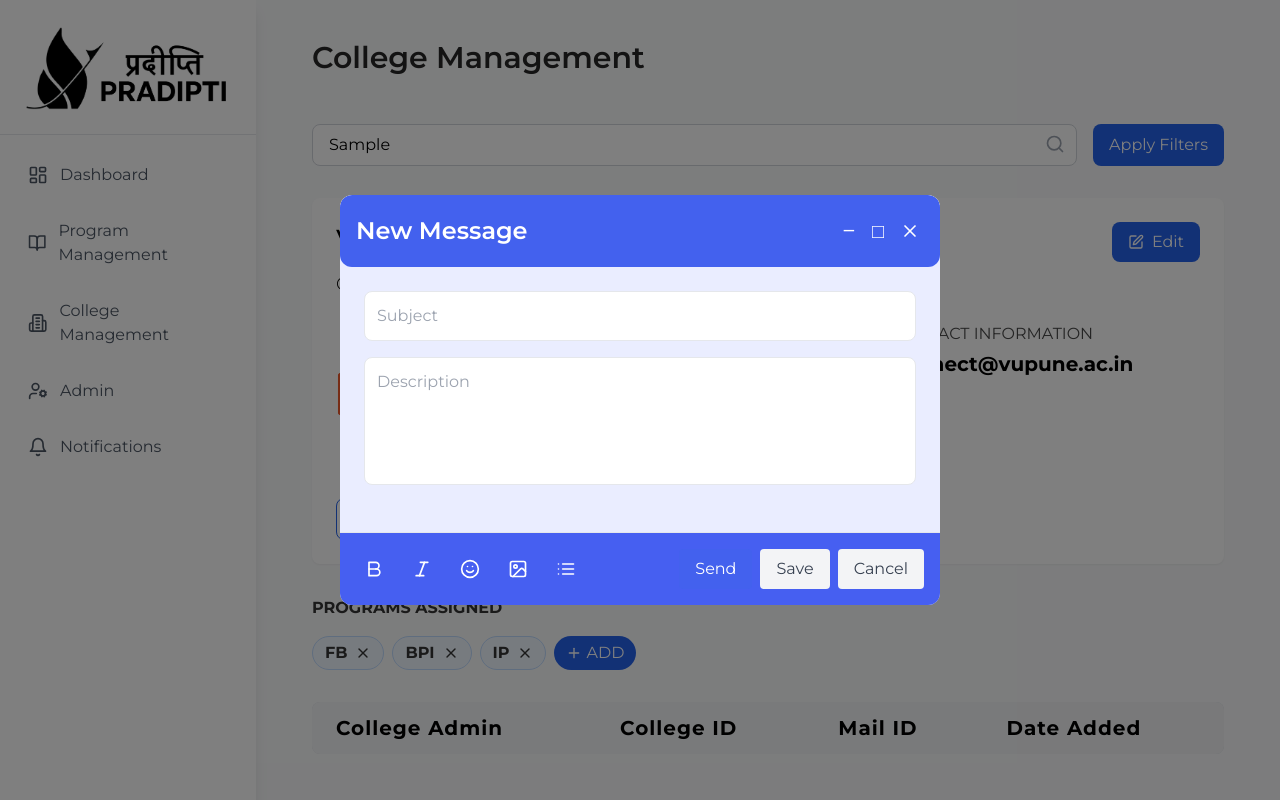
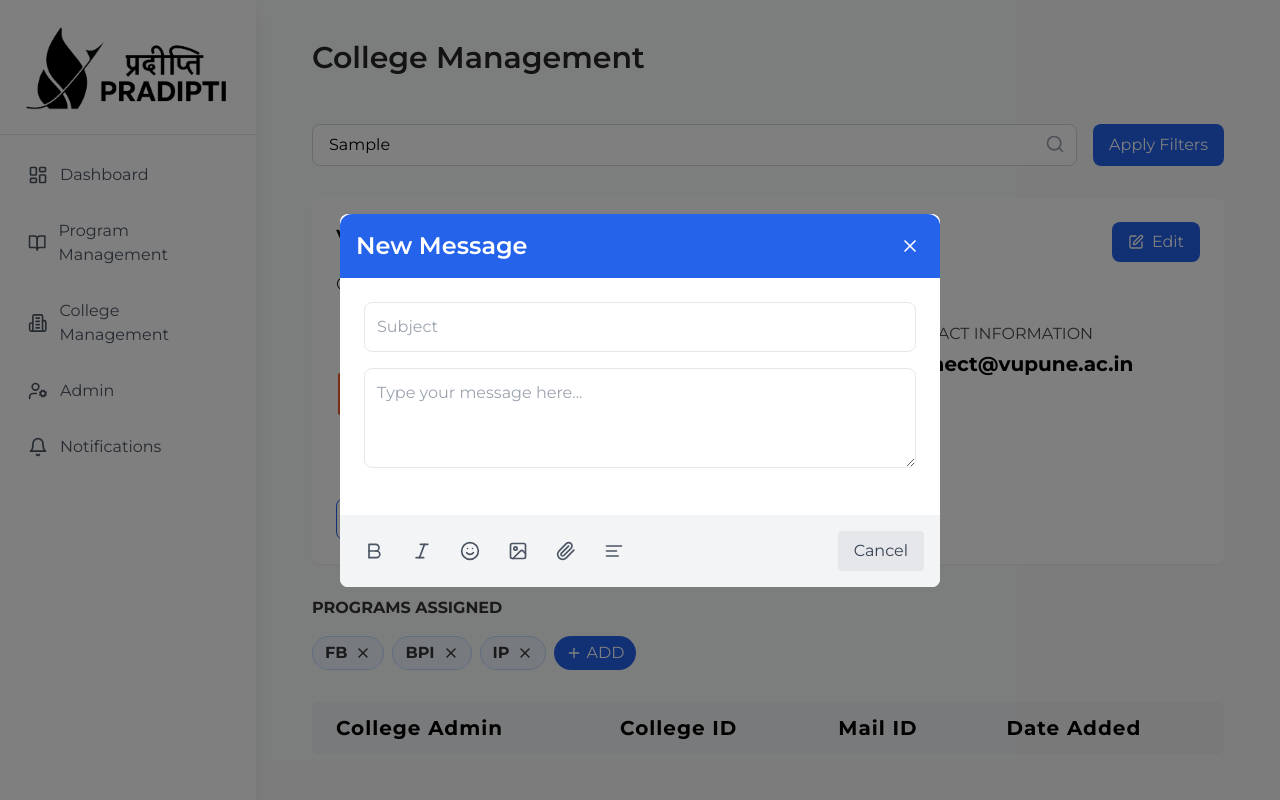
Before and after one commit to arya2004/Pradipti-Portal, a React (Vite) app in the folder client/: page /college-details/1 in a window 1280 px wide. Both pictures are taken after typing "Sample" into the empty fields and a click on the button "Send Notification". Shown: the top 800 px of the page. Built offline with nearby package versions, Linux system fonts and the light colour scheme.

Commit message:
Makes pop notification full functional with all features

```diff
--- a/client/src/pages/CollegeDetails.jsx
+++ b/client/src/pages/CollegeDetails.jsx
@@ -14,275 +14,141 @@ import {
   Smile,
   Image,
   List,
+  Paperclip,
+  AlignLeft,
+  AlignCenter, AlignRight, AlignJustify,
+  Trash
 } from "lucide-react";
 import { api } from "../api/mockData";
 
-const NotificationModal = ({ isOpen, onClose, onSend }) => {
+export function NotificationModal  ({ isOpen, onClose, onSend })  {
   const [subject, setSubject] = useState("");
   const [description, setDescription] = useState("");
-  const [isMinimized, setIsMinimized] = useState(false);
-  const [isMaximized, setIsMaximized] = useState(false);
   const [isBold, setIsBold] = useState(false);
   const [isItalic, setIsItalic] = useState(false);
+  const [textAlign, setTextAlign] = useState("left"); // Default alignment
+  const [attachments, setAttachments] = useState([]);
+  const [images, setImages] = useState([]);
   const [showEmojiPicker, setShowEmojiPicker] = useState(false);
-  const [showImageInput, setShowImageInput] = useState(false);
-  const [imageUrl, setImageUrl] = useState("");
-  const textareaRef = useRef(null);
 
-  const emojis = ["😀", "😊", "👍", "❤️", "🎉", "✨", "🌟", "💡", "📝", "✅"];
+  const imageInputRef = useRef(null);
+  const fileInputRef = useRef(null);
 
   if (!isOpen) return null;
 
-  const handleMinimize = () => {
-    setIsMinimized(!isMinimized);
-    setIsMaximized(false);
+  // ── TEXT ALIGNMENT HANDLER ───────────────────────────
+  const toggleTextAlignment = () => {
+    const alignments = ["left", "center", "right", "justify"];
+    const nextIndex = (alignments.indexOf(textAlign) + 1) % alignments.length;
+    setTextAlign(alignments[nextIndex]);
   };
 
-  const handleMaximize = () => {
-    setIsMaximized(!isMaximized);
-    setIsMinimized(false);
-  };
-
-  const modalClasses = `
-    fixed inset-0 bg-black bg-opacity-50 flex items-center justify-center z-50
-    ${isMinimized ? "items-end" : ""}
-  `;
-
-  const contentClasses = `
-    bg-notificationPopBg rounded-lg overflow-hidden transition-all duration-200
-    ${isMaximized ? "w-full h-full rounded-xl" : "w-[600px] rounded-xl"}
-    ${isMinimized ? "w-[300px] h-auto mb-4 mx-4 rounded-xl" : "rounded-xl"}
-  `;
-
-  const wrapSelectedText = (prefix, suffix = prefix) => {
-    const textarea = textareaRef.current;
-    if (!textarea) return;
-
-    const start = textarea.selectionStart;
-    const end = textarea.selectionEnd;
-    const selectedText = description.substring(start, end);
-    const beforeText = description.substring(0, start);
-    const afterText = description.substring(end);
-
-    const newText = `${beforeText}${prefix}${selectedText}${suffix}${afterText}`;
-    setDescription(newText);
-
-    // Restore cursor position
-    setTimeout(() => {
-      textarea.focus();
-      textarea.setSelectionRange(start + prefix.length, end + prefix.length);
-    }, 0);
-  };
-
-  const handleBoldClick = () => {
-    setIsBold(!isBold);
-    wrapSelectedText("**");
-  };
-
-  const handleItalicClick = () => {
-    setIsItalic(!isItalic);
-    wrapSelectedText("_");
-  };
-
-  const handleEmojiClick = (emoji) => {
-    const textarea = textareaRef.current;
-    if (!textarea) return;
-
-    const cursorPos = textarea.selectionStart;
-    const textBefore = description.substring(0, cursorPos);
-    const textAfter = description.substring(cursorPos);
-
-    setDescription(`${textBefore}${emoji}${textAfter}`);
-    setShowEmojiPicker(false);
-
-    // Move cursor after emoji
-    setTimeout(() => {
-      textarea.focus();
-      const newPosition = cursorPos + emoji.length;
-      textarea.setSelectionRange(newPosition, newPosition);
-    }, 0);
-  };
-
-  const handleImageInsert = () => {
-    if (imageUrl) {
-      const imageMarkdown = `![image](${imageUrl})`;
-      const textarea = textareaRef.current;
-      const cursorPos = textarea.selectionStart;
-      const textBefore = description.substring(0, cursorPos);
-      const textAfter = description.substring(cursorPos);
-
-      setDescription(`${textBefore}${imageMarkdown}${textAfter}`);
-      setImageUrl("");
-      setShowImageInput(false);
-    }
-  };
-
-  const handleListClick = () => {
-    const textarea = textareaRef.current;
-    if (!textarea) return;
-
-    const start = textarea.selectionStart;
-    const selectedText = description.substring(
-      textarea.selectionStart,
-      textarea.selectionEnd
-    );
-
-    let newText;
-    if (selectedText.includes("\n")) {
-      // Multi-line selection
-      newText = selectedText
-        .split("\n")
-        .map((line) => (line.trim() ? `- ${line}` : line))
-        .join("\n");
-    } else {
-      // Single line
-      newText = `- ${selectedText}`;
-    }
-
-    const beforeText = description.substring(0, start);
-    const afterText = description.substring(textarea.selectionEnd);
-    setDescription(`${beforeText}${newText}${afterText}`);
+  // ── APPLY TEXT FORMATTING (Bold & Italic) ───────────────────────────
+  const handleTextChange = (e) => {
+    let formattedText = e.target.value;
+    if (isBold) formattedText = `**${formattedText}**`;
+    if (isItalic) formattedText = `_${formattedText}_`;
+    setDescription(formattedText);
   };
 
   return (
-    <div className={modalClasses}>
-      <div className={contentClasses}>
-        <div className="flex items-center justify-between bg-[#4361ee] p-4 text-white rounded-xl">
-          <h2 className="text-2xl font-semibold font-Montserrat">
-            New Message
-          </h2>
-          <div className="flex items-center gap-2">
-            <button
-              onClick={handleMinimize}
-              className="hover:bg-blue-600 p-1 rounded"
-            >
-              <span className="text-2xl">−</span>
-            </button>
-            <button
-              onClick={handleMaximize}
-              className="hover:bg-blue-600 p-1 rounded text-xl"
-            >
-              □
-            </button>
-            <button onClick={onClose} className="hover:bg-blue-600 p-1 rounded">
+    <div className="fixed inset-0 bg-black bg-opacity-50 flex items-center justify-center z-50">
+      <div className="bg-white rounded-lg overflow-hidden w-[600px] max-h-[90vh] flex flex-col">
+
+        {/* HEADER */}
+        <div className="flex items-center justify-between bg-blue-600 p-4 text-white rounded-t-xl">
+          <h2 className="text-2xl font-semibold">New Message</h2>
+          <button onClick={onClose} className="hover:bg-blue-700 p-1 rounded">
             <X className="h-5 w-5" />
           </button>
         </div>
-        </div>
 
-        {!isMinimized && (
-          <>
-            <div className="p-6">
+        {/* BODY */}
+        <div className="p-6 overflow-y-auto flex-grow" style={{ maxHeight: "60vh" }}>
           <input
             type="text"
             placeholder="Subject"
             value={subject}
             onChange={(e) => setSubject(e.target.value)}
-                className="text-popTextCol w-full p-3 mb-4 border border-gray-200 rounded-lg focus:outline-none focus:border-blue-500"
+            className="w-full p-3 mb-4 border border-gray-200 rounded-lg focus:outline-none focus:border-blue-500"
           />
 
+          {/* TEXTAREA WITH ALIGNMENT FIX */}
           <textarea
-                ref={textareaRef}
-                placeholder="Description"
             value={description}
-                onChange={(e) => setDescription(e.target.value)}
-                className={`text-popTextCol w-full p-3 mb-4 border border-gray-200 rounded-lg resize-none focus:outline-none focus:border-blue-500 ${
-                  isMaximized ? "h-[calc(100vh-300px)]" : "h-32"
-                }`}
+            onChange={handleTextChange}
+            placeholder="Type your message here..."
+            className="w-full p-3 mb-4 border border-gray-200 rounded-lg min-h-[100px] focus:outline-none focus:border-blue-500"
+            style={{
+              textAlign: textAlign, // Apply correct alignment
+              fontWeight: isBold ? "bold" : "normal",
+              fontStyle: isItalic ? "italic" : "normal",
+            }}
           />
 
-              {showEmojiPicker && (
-                <div className="absolute bg-white border border-gray-200 rounded-lg p-2 shadow-lg">
-                  <div className="grid grid-cols-5 gap-2">
-                    {emojis.map((emoji, index) => (
-                      <button
-                        key={index}
-                        onClick={() => handleEmojiClick(emoji)}
-                        className="hover:bg-gray-100 p-2 rounded"
-                      >
-                        {emoji}
+          {/* IMAGES */}
+          <div className="flex flex-wrap gap-2">
+            {images.map((img) => (
+              <div key={img.id} className="relative">
+                <img src={img.url} alt="Uploaded" className="w-24 h-24 object-cover rounded-lg" />
+                <button onClick={() => setImages(images.filter((i) => i.id !== img.id))} className="absolute top-1 right-1 bg-red-500 text-white rounded-full p-1">
+                  <Trash className="h-4 w-4" />
                 </button>
+              </div>
             ))}
           </div>
+
+          {/* ATTACHMENTS */}
+          {attachments.length > 0 && (
+            <div className="mt-2">
+              {attachments.map((file) => (
+                <div key={file.id} className="flex items-center gap-2 bg-gray-100 p-2 rounded-lg">
+                  📎 {file.name}
+                  <button onClick={() => setAttachments(attachments.filter((a) => a.id !== file.id))} className="text-red-500 hover:text-red-700">
+                    <X className="h-4 w-4" />
+                  </button>
+                </div>
+              ))}
             </div>
           )}
 
-              {showImageInput && (
-                <div className="mb-4 flex gap-2">
-                  <input
-                    type="text"
-                    placeholder="Enter image URL"
-                    value={imageUrl}
-                    onChange={(e) => setImageUrl(e.target.value)}
-                    className="flex-1 p-2 border border-gray-200 rounded-lg focus:outline-none focus:border-blue-500"
-                  />
-                  <button
-                    onClick={handleImageInsert}
-                    className="px-4 py-2 bg-blue-600 text-white rounded hover:bg-blue-700"
-                  >
-                    Insert
-                  </button>
-                </div>
-              )}
+          {/* Hidden Inputs */}
+          <input type="file" accept="image/*" ref={imageInputRef} style={{ display: "none" }} onChange={(e) => setImages([...images, { id: Date.now(), url: URL.createObjectURL(e.target.files[0]) }])} />
+          <input type="file" accept=".pdf,.doc,.docx" ref={fileInputRef} style={{ display: "none" }} onChange={(e) => setAttachments([...attachments, { id: Date.now(), name: e.target.files[0].name }])} />
         </div>
 
-            <div className="bg-myBlue border-t border-gray-200 p-4 flex items-center justify-between">
+        {/* FOOTER */}
+        <div className="bg-gray-100 p-4 flex items-center justify-between">
           <div className="flex items-center gap-3">
-                <button
-                  onClick={handleBoldClick}
-                  className={`p-2  rounded ${isBold ? "" : ""}`}
-                >
-                  <Bold className="h-5 w-5 text-white hover:text-black" />
+            <button onClick={() => setIsBold(!isBold)} className={`p-2 rounded ${isBold ? "bg-gray-300" : ""}`}>
+              <Bold className="h-5 w-5 text-gray-600 hover:text-black" />
             </button>
-                <button
-                  onClick={handleItalicClick}
-                  className={`p-2  rounded ${
-                    isItalic ? "bg-notificationPopBg" : ""
-                  }`}
-                >
-                  <Italic className="h-5 w-5 text-white hover:text-black" />
+            <button onClick={() => setIsItalic(!isItalic)} className={`p-2 rounded ${isItalic ? "bg-gray-300" : ""}`}>
+              <Italic className="h-5 w-5 text-gray-600 hover:text-black" />
             </button>
-                <button
-                  onClick={() => setShowEmojiPicker(!showEmojiPicker)}
-                  className="p-2  rounded"
-                >
-                  <Smile className="h-5 w-5 text-white hover:text-black" />
+            <button onClick={() => setShowEmojiPicker(!showEmojiPicker)} className="p-2 rounded">
+              <Smile className="h-5 w-5 text-gray-600 hover:text-black" />
             </button>
-                <button
-                  onClick={() => setShowImageInput(!showImageInput)}
-                  className="p-2 rounded"
-                >
-                  <Image className="h-5 w-5 text-white hover:text-black" />
+            <button onClick={() => imageInputRef.current.click()} className="p-2 rounded">
+              <Image className="h-5 w-5 text-gray-600 hover:text-black" />
             </button>
-                <button onClick={handleListClick} className="p-2 rounded">
-                  <List className="h-5 w-5 text-white hover:text-black" />
+            <button onClick={() => fileInputRef.current.click()} className="p-2 rounded">
+              <Paperclip className="h-5 w-5 text-gray-600 hover:text-black" />
+            </button>
+
+            {/* TEXT ALIGNMENT TOGGLE BUTTON */}
+            <button onClick={toggleTextAlignment} className="p-2 rounded">
+              {textAlign === "left" && <AlignLeft className="h-5 w-5 text-gray-600 hover:text-black" />}
+              {textAlign === "center" && <AlignCenter className="h-5 w-5 text-gray-600 hover:text-black" />}
+              {textAlign === "right" && <AlignRight className="h-5 w-5 text-gray-600 hover:text-black" />}
+              {textAlign === "justify" && <AlignJustify className="h-5 w-5 text-gray-600 hover:text-black" />}
             </button>
           </div>
 
-              <div className="flex items-center gap-2">
-                <button
-                  onClick={() => {
-                    onSend(subject, description);
-                    setSubject("");
-                    setDescription("");
-                  }}
-                  className="px-4 py-2 bg-[#4361ee] text-white rounded hover:bg-blue-600"
-                >
-                  Send
-                </button>
-                <button className="px-4 py-2 bg-gray-100 text-gray-700 rounded hover:bg-gray-200">
-                  Save
-                </button>
-                <button
-                  onClick={onClose}
-                  className="px-4 py-2 bg-gray-100 text-gray-700 rounded hover:bg-gray-200"
-                >
+          <button onClick={onClose} className="px-4 py-2 bg-gray-200 text-gray-700 rounded hover:bg-gray-300">
             Cancel
           </button>
         </div>
-            </div>
-          </>
-        )}
       </div>
     </div>
   );
```
Lines whose indentation alone changed are shown as unchanged.
